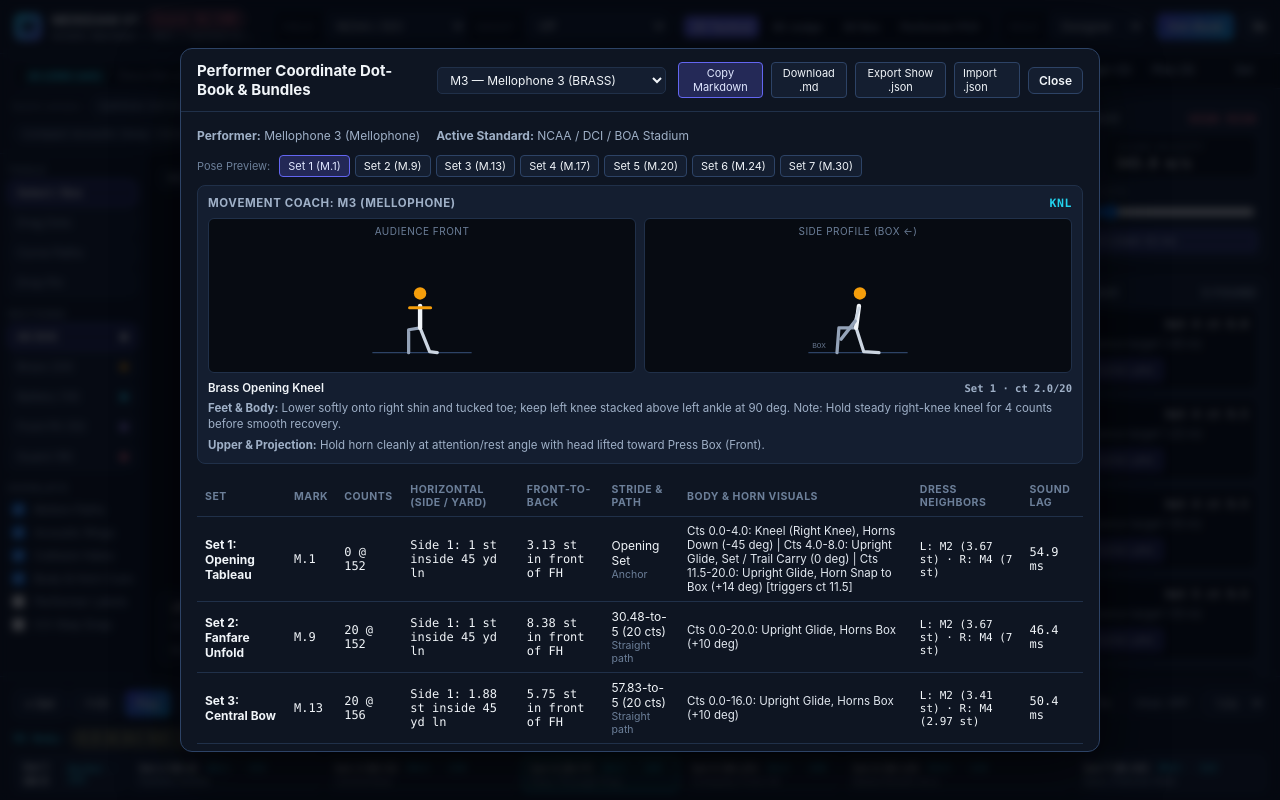
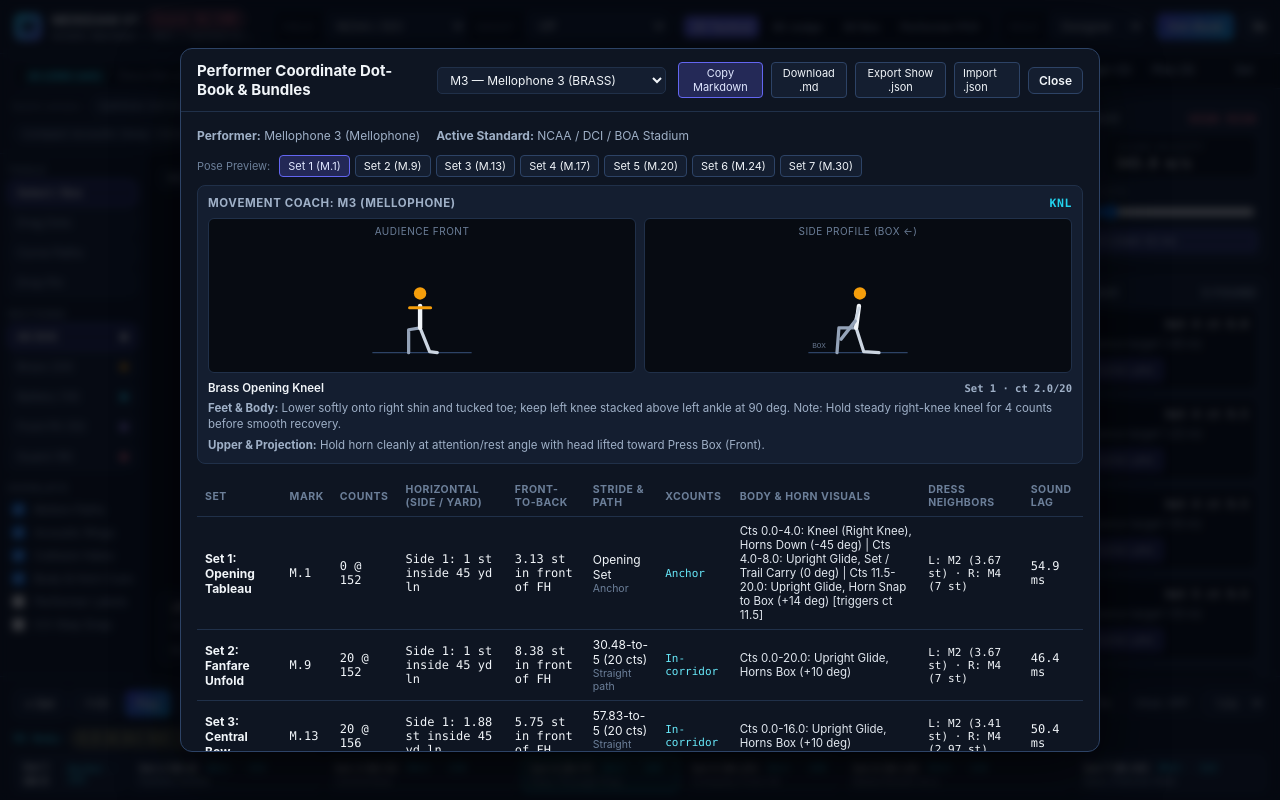
Before and after one commit to schartung/meridian-drill, a React (Vite) app: page / in a window 1280 px wide. Both pictures are taken after a click on the button "Dot-Book". Built offline with nearby package versions, Linux system fonts and the light colour scheme.

Commit message:
Add dedicated xCounts crossing column to the performer Dot-Book table

```diff
--- a/src/ui/DotBookModal.tsx
+++ b/src/ui/DotBookModal.tsx
@@ -205,6 +205,7 @@ export const DotBookModal: React.FC<DotBookModalProps> = ({
                 <th>Horizontal (Side / Yard)</th>
                 <th>Front-to-Back</th>
                 <th>Stride &amp; Path</th>
+                <th>xCounts</th>
                 <th>Body &amp; Horn Visuals</th>
                 <th>Dress Neighbors</th>
                 <th>Sound Lag</th>
@@ -234,6 +235,9 @@ export const DotBookModal: React.FC<DotBookModalProps> = ({
                     <div style={{ fontSize: 10.5, color: 'var(--text-muted)' }}>
                       {entry.pathTypeText}
                     </div>
+                  </td>
+                  <td className="mono" style={{ fontSize: 11, color: '#67e8f9' }}>
+                    {entry.xCountsText}
                   </td>
                   <td style={{ fontSize: 11.5, color: '#e2e8f0' }}>
                     {entry.bodySummaryText}
```
